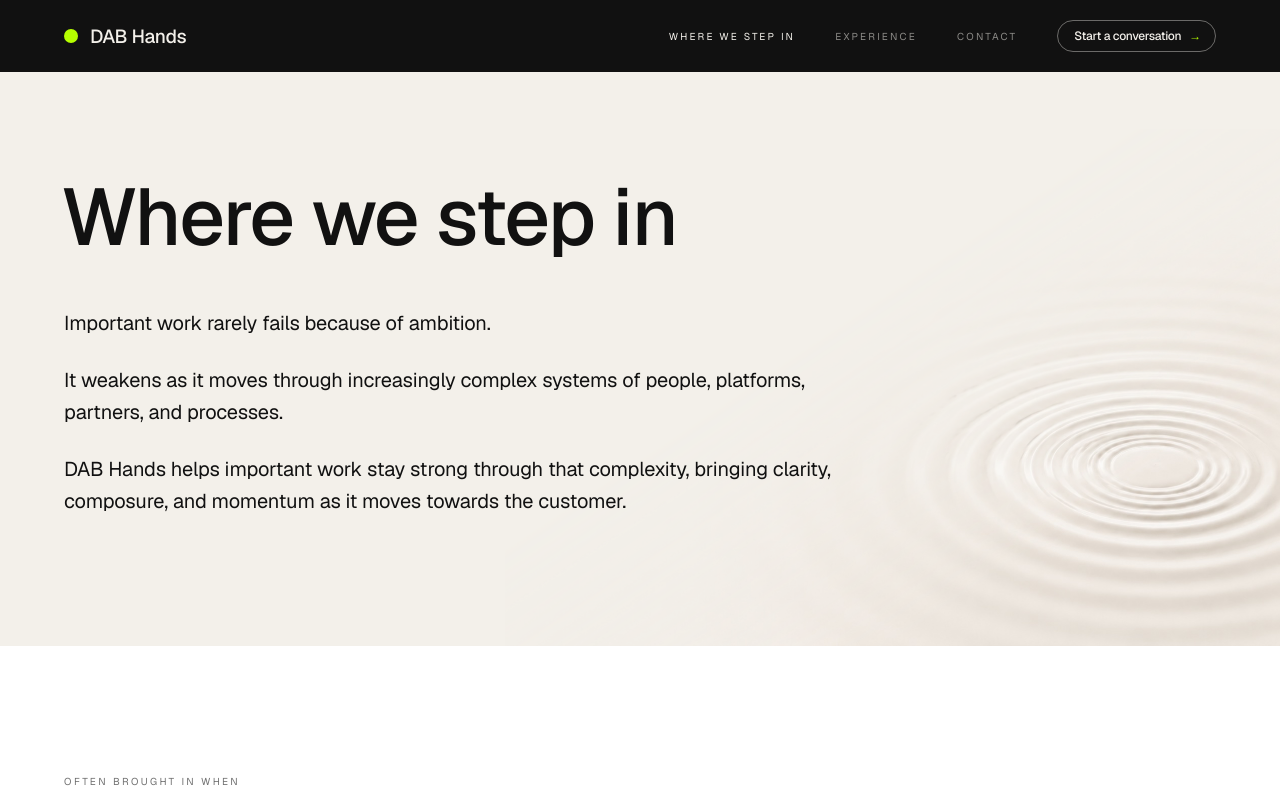
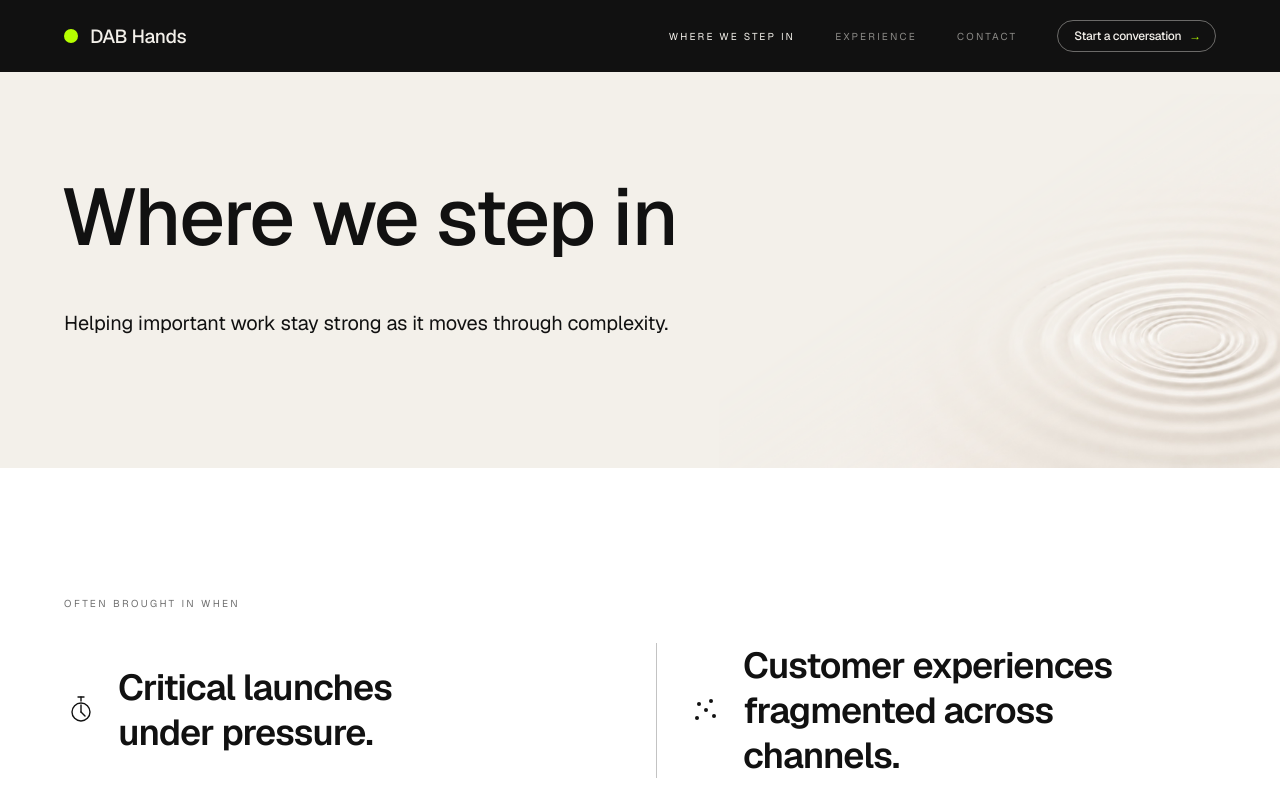
Before and after one commit to darrenbrett-lang/dabhands.delivery, a Next.js app: page /where-we-step-in in a window 1280 px wide. Shown: the top 800 px of the page. Built offline with nearby package versions, Linux system fonts and the light colour scheme.

Commit message:
Simplify Where we step in hero intro to single line

```diff
--- a/pages/where-we-step-in.tsx
+++ b/pages/where-we-step-in.tsx
@@ -167,10 +167,8 @@ export default function WhereWeStepIn() {
               </h1>
             </FadeUp>
             <FadeUp delay={0.16}>
-              <div className="mt-10 md:mt-12 text-xl text-dab-charcoal leading-relaxed max-w-[58ch] space-y-6">
-                <p>Important work rarely fails because of ambition.</p>
-                <p>It weakens as it moves through increasingly complex systems of people, platforms, partners, and processes.</p>
-                <p>DAB Hands helps important work stay strong through that complexity, bringing clarity, composure, and momentum as it moves towards the customer.</p>
+              <div className="mt-10 md:mt-12 text-xl text-dab-charcoal leading-relaxed max-w-[58ch]">
+                <p>Helping important work stay strong as it moves through complexity.</p>
               </div>
             </FadeUp>
           </div>
```
